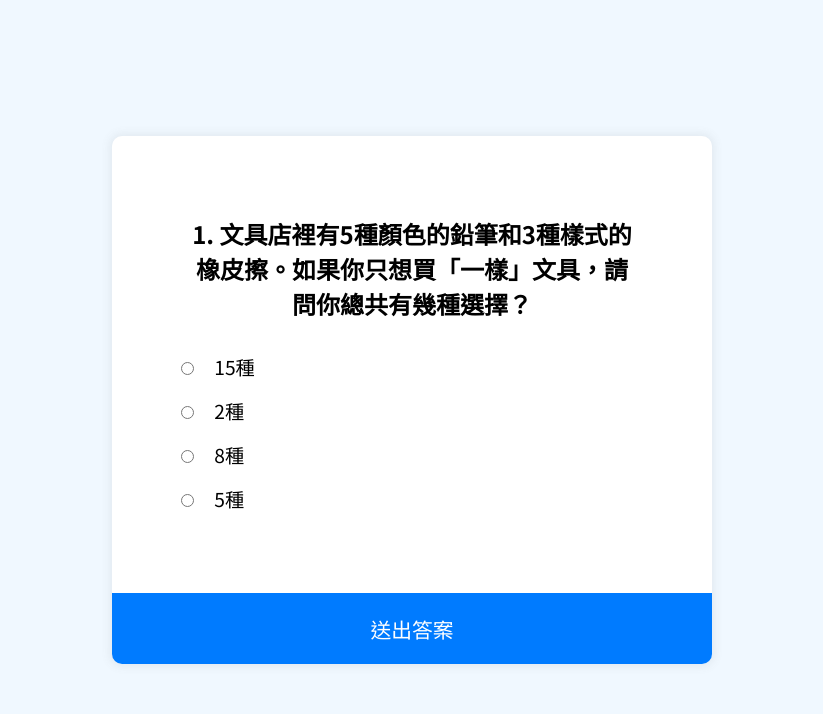
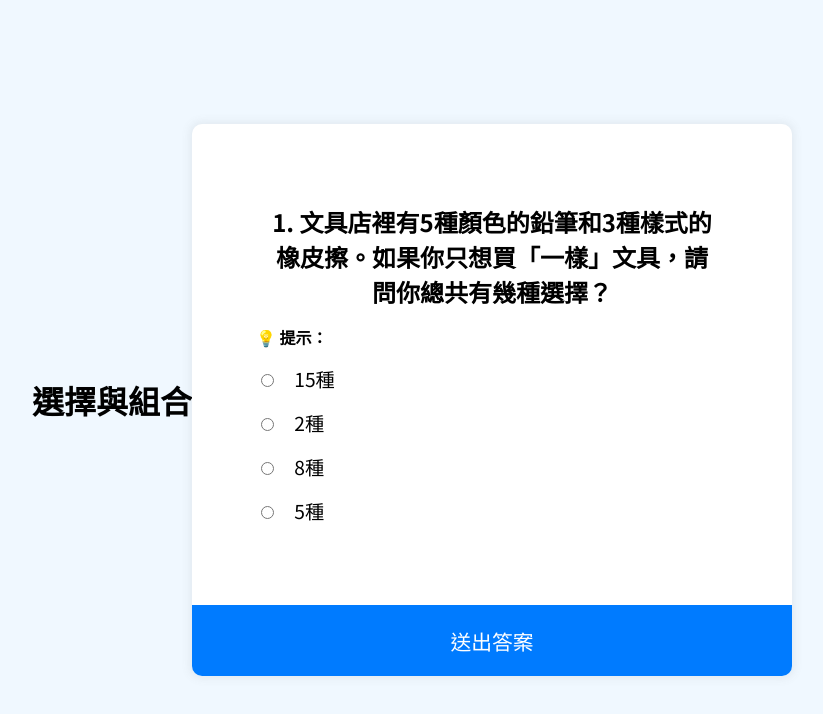
Before and after one commit to janiceke-rgb/math, a plain HTML site: page index.html in a window 1280 px wide. Shown: the whole page, without its empty margins (228-1051 px from the left). Drawn offline with Linux system fonts and the light colour scheme.

Commit message:
Update index.html

```diff
--- a/index.html
+++ b/index.html
@@ -3,33 +3,27 @@
 <head>
     <meta charset="UTF-8">
     <meta name="viewport" content="width=device-width, initial-scale=1.0">
-    <title>生活中的選擇題</title>
+    <title>選擇與組合</title>
     <link rel="stylesheet" href="style.css">
 </head>
 <body>
 
+    <h1 class="main-title">選擇與組合</h1>
+
     <div class="quiz-container" id="quiz">
         <div class="quiz-header">
             <h2 id="question">問題載入中...</h2>
+            <div class="hint-container" id="hint-container">
+                <strong>💡 提示：</strong><span id="hint_text"></span>
+            </div>
             <ul>
-                <li>
-                    <input type="radio" name="answer" id="a" class="answer">
-                    <label for="a" id="a_text">選項 A</label>
-                </li>
-                <li>
-                    <input type="radio" name="answer" id="b" class="answer">
-                    <label for="b" id="b_text">選項 B</label>
-                </li>
-                <li>
-                    <input type="radio" name="answer" id="c" class="answer">
-                    <label for="c" id="c_text">選項 C</label>
-                </li>
-                <li>
-                    <input type="radio" name="answer" id="d" class="answer">
-                    <label for="d" id="d_text">選項 D</label>
-                </li>
+                <li><label for="a" id="a_label"><input type="radio" name="answer" id="a" class="answer"> <span id="a_text">選項 A</span></label></li>
+                <li><label for="b" id="b_label"><input type="radio" name="answer" id="b" class="answer"> <span id="b_text">選項 B</span></label></li>
+                <li><label for="c" id="c_label"><input type="radio" name="answer" id="c" class="answer"> <span id="c_text">選項 C</span></label></li>
+                <li><label for="d" id="d_label"><input type="radio" name="answer" id="d" class="answer"> <span id="d_text">選項 D</span></label></li>
             </ul>
         </div>
+        <div id="feedback-container" class="feedback-container"></div>
         <button id="submit">送出答案</button>
     </div>
 
```
